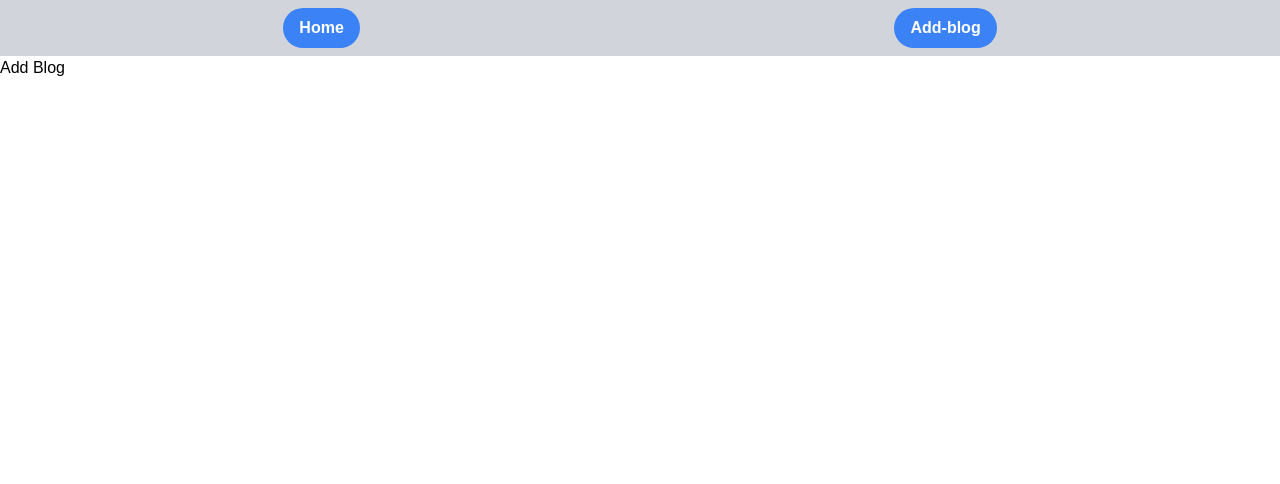
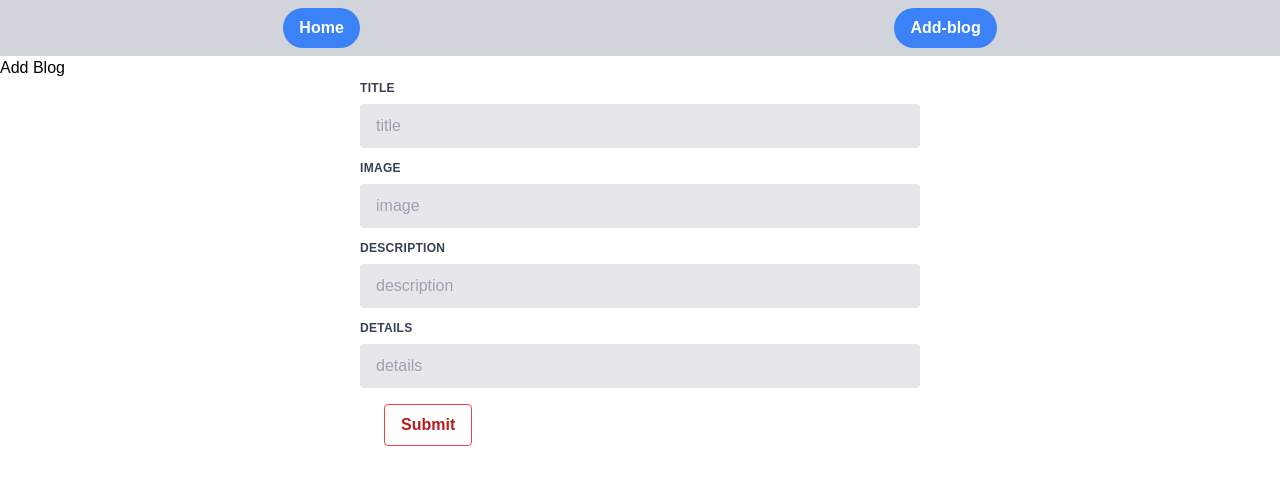
Before and after one commit to GitAdama/nextjs-crash-blog, a Next.js app: page /add-blog in a window 1280 px wide. Shown: the top 484 px of the page. Built offline with nearby package versions, Linux system fonts and the light colour scheme.

Commit message:
feat addBlog-form: form input form to add a blod

```diff
--- /dev/null
+++ b/components/blogForm/BlogForm.js
@@ -0,0 +1,53 @@
+
+// The form for adding a Blog
+function BlogForm() {
+    return (
+        <form className="w-full max-w-lg mx-auto">
+            <div className="flex flex-wrap -mx-6 mb-3">
+                <label className="block mb-2 text-xs font-bold tracking-wide text-gray-700 uppercase" >
+                    Title
+                </label>
+                <input className="block w-full px-4 py-3 leading-tight text-gray-700 bg-gray-200 rounded  focus:outline-none focus:bg-white appearence-none"
+
+                    type='text'
+                    placeholder="title" />
+            </div>
+
+            <div className="flex flex-wrap -mx-6 mb-3">
+                <label className="block mb-2 text-xs font-bold tracking-wide text-gray-700 uppercase" >
+                    Image
+                </label>
+                <input className="block w-full px-4 py-3 leading-tight text-gray-700 bg-gray-200 rounded  focus:outline-none focus:bg-white appearence-none"
+
+                    type='text'
+                    placeholder="image" />
+            </div>
+
+            <div className="flex flex-wrap -mx-6 mb-3">
+                <label className="block mb-2 text-xs font-bold tracking-wide text-gray-700 uppercase" >
+                    Description
+                </label>
+                <input className="block w-full px-4 py-3 leading-tight text-gray-700 bg-gray-200 rounded  focus:outline-none focus:bg-white appearence-none"
+
+                    type='text'
+                    placeholder="description" />
+            </div>
+
+            <div className="flex flex-wrap -mx-6 mb-3">
+                <label className="block mb-2 text-xs font-bold tracking-wide text-gray-700 uppercase" >
+                    Details
+                </label>
+                <input className="block w-full px-4 py-3 leading-tight text-gray-700 bg-gray-200 rounded  focus:outline-none focus:bg-white appearence-none"
+
+                    type='text'
+                    placeholder="details" />
+            </div>
+            <button className="px-4 py-2 my-1 font-semibold text-red-700 bg-transparent border border-red-500 rounded hover:bg-red-500 hover:text-white hover:border-transparent">
+                Submit
+            </button>
+
+        </form>
+    )
+}
+
+export default BlogForm
--- a/pages/add-blog/index.js
+++ b/pages/add-blog/index.js
@@ -1,4 +1,12 @@
-function AddBlog () {
-    return <h1>Add Blog</h1>
+import { Fragment } from "react"
+import BlogForm from "../../components/blogForm/BlogForm"
+
+function AddBlog() {
+    return (
+        <Fragment>
+            <h1>Add Blog</h1>
+            <BlogForm />
+        </Fragment>
+    )
 }
 export default AddBlog
```
